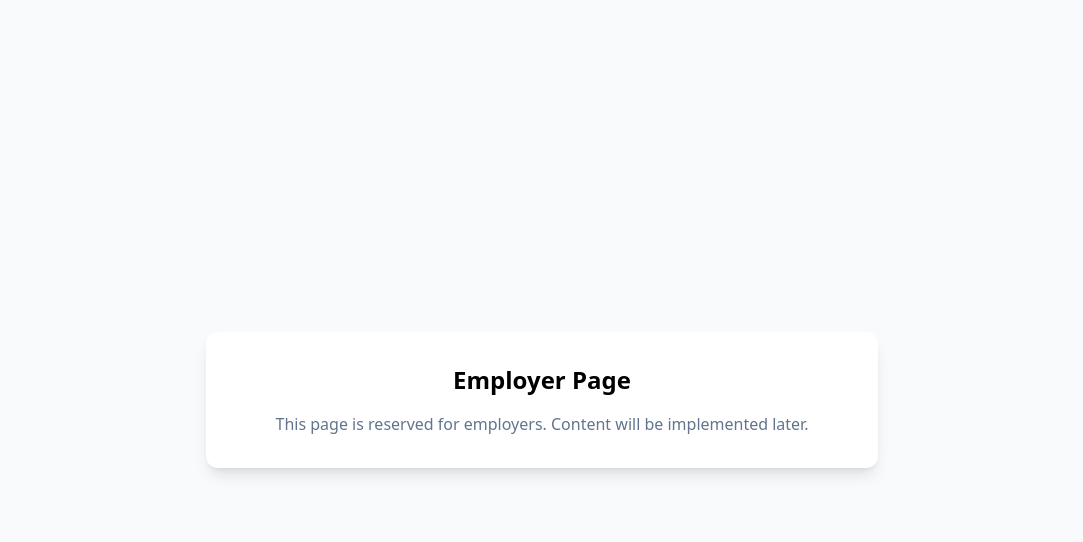
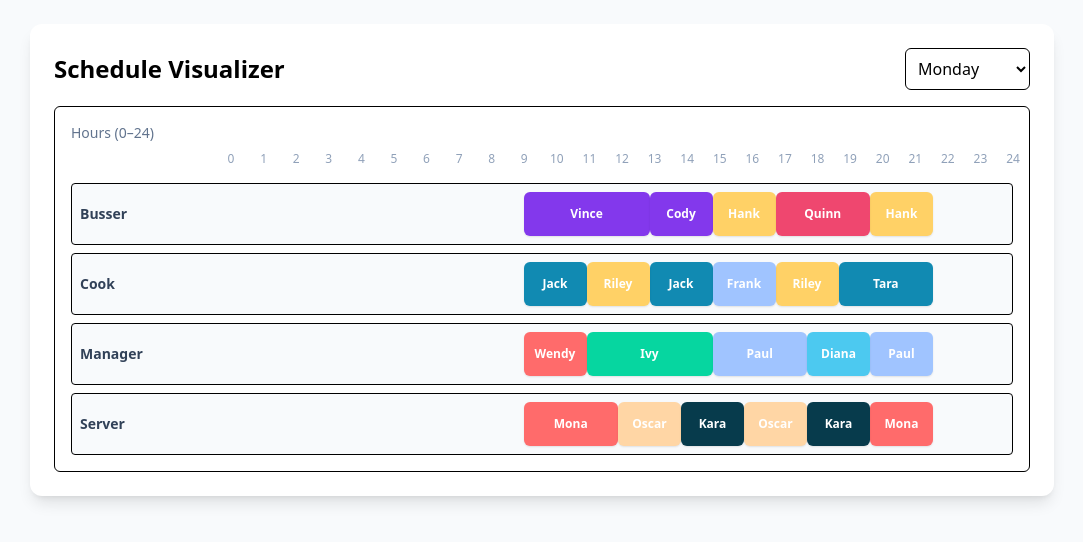
Before and after one commit to ManasijaBhargavan/AutoShift, a React (Vite) app: page /employer in a window 1280 px wide. Shown: the top 542 px of the page, without its empty margins (98-1181 px from the left). Built offline with nearby package versions, Linux system fonts and the light colour scheme.

Commit message:
basic employer

```diff
--- a/src/Employer.jsx
+++ b/src/Employer.jsx
@@ -1,11 +1,147 @@
-import React from 'react';
+import React, {useMemo, useState} from 'react';
+import scheduleData from '../schedule.json';
+
+const PALETTE = [
+  '#ef476f', '#ffd166', '#06d6a0', '#118ab2', '#073b4c', '#8338ec', '#ff6b6b', '#4cc9f0', '#ffd6a5', '#a0c4ff'
+];
+
+function buildShiftsForDay(day) {
+  const hours = (day && day.hours) || [];
+  const allShifts = [];
+
+  for (const entry of hours) {
+    if (!entry || typeof entry !== 'object') continue;
+    const h = parseInt((entry.time || '00:00').split(':')[0], 10);
+    const roles = entry.roles || {};
+    for (const role of Object.keys(roles)) {
+      const names = roles[role] || [];
+      for (const name of names) {
+        const existing = allShifts.find(s => s.name === name && s.role === role && s.end === h);
+        if (existing) existing.end = h + 1;
+        else allShifts.push({role, name, start: h, end: h + 1});
+      }
+    }
+  }
+
+  // group by role and create sub-lanes to avoid overlaps
+  const roles = Array.from(new Set(allShifts.map(s => s.role))).sort();
+  const finalRoles = [];
+  for (const role of roles) {
+    const roleShifts = allShifts.filter(s => s.role === role).sort((a,b) => a.start - b.start);
+
+    // Group shifts by employee name so discontinuous shifts stay together
+    const byName = {};
+    for (const s of roleShifts) {
+      if (!byName[s.name]) byName[s.name] = [];
+      byName[s.name].push({...s});
+    }
+
+    // Ensure each name's shifts are sorted (and contiguous hours were merged earlier)
+    for (const name of Object.keys(byName)) {
+      byName[name].sort((a,b) => a.start - b.start);
+    }
+
+    const subLanes = [];
+    // place each employee (all their shifts) into a single lane when possible
+    for (const name of Object.keys(byName)) {
+      const group = byName[name];
+      let placed = false;
+      for (const lane of subLanes) {
+        // check if ANY shift in group conflicts with ANY shift in lane
+        const conflict = group.some(g => lane.some(l => l.start < g.end && g.start < l.end));
+        if (!conflict) { lane.push(...group); placed = true; break; }
+      }
+      if (!placed) subLanes.push([...group]);
+    }
+
+    finalRoles.push({role, lanes: subLanes});
+  }
+
+  return finalRoles;
+}
 
 const Employer = () => {
+  const [dayIndex, setDayIndex] = useState(0);
+
+  const days = Array.isArray(scheduleData) ? scheduleData : [];
+
+  const allNames = useMemo(() => {
+    const s = new Set();
+    for (const d of days) {
+      for (const h of (d.hours||[])) {
+        for (const role of Object.keys(h.roles||{})) for (const n of h.roles[role]) s.add(n);
+      }
+    }
+    return Array.from(s).sort();
+  }, [days]);
+
+  const nameToColor = useMemo(() => {
+    const map = {};
+    allNames.forEach((n,i)=> map[n] = PALETTE[i % PALETTE.length]);
+    return map;
+  }, [allNames]);
+
+  const lanes = useMemo(() => {
+    const day = days[dayIndex] || {day: 'No data', hours: []};
+    return buildShiftsForDay(day);
+  }, [days, dayIndex]);
+
   return (
-    <div className="min-h-screen flex items-center justify-center bg-slate-50 p-6">
-      <div className="w-full max-w-2xl bg-white rounded-xl shadow-lg p-8 text-center">
-        <h1 className="text-2xl font-bold mb-4">Employer Page</h1>
-        <p className="text-slate-500">This page is reserved for employers. Content will be implemented later.</p>
+    <div className="min-h-screen flex items-start justify-center bg-slate-50 p-6">
+      <div className="w-full max-w-5xl bg-white rounded-xl shadow-lg p-6">
+        <div className="flex items-center justify-between mb-4">
+          <h1 className="text-2xl font-bold">Schedule Visualizer</h1>
+          <div>
+            <select value={dayIndex} onChange={e=>setDayIndex(Number(e.target.value))} className="border rounded-md p-2">
+              {days.map((d,i)=> <option key={d.day||i} value={i}>{d.day || `Day ${i+1}`}</option>)}
+            </select>
+          </div>
+        </div>
+
+        <div className="w-full overflow-auto border rounded-md p-4 bg-white">
+          <div className="mb-2 text-sm text-slate-500">Hours (0–24)</div>
+          <div className="relative w-full" style={{minWidth: '800px'}}>
+            {/* timeline ticks aligned to right content area */}
+            <div className="relative h-6">
+              <div style={{position:'absolute', left:'10rem', right:0, top:0, height:'100%'}}>
+                {Array.from({length:25}).map((_,i)=> (
+                  <div key={i} style={{position:'absolute', left:`${(i/24)*100}%`, transform:'translateX(-50%)', top:0}} className="text-xs text-slate-400">{i}</div>
+                ))}
+              </div>
+            </div>
+
+            <div className="mt-2 space-y-2">
+              {lanes.length === 0 && <div className="text-sm text-slate-500 p-4">No shifts for this day.</div>}
+              {lanes.map((roleObj, idx) => (
+                <div key={idx} className="flex border rounded bg-slate-50 p-2">
+                  <div className="w-40 pr-2 flex items-center text-sm font-semibold text-slate-700">{roleObj.role}</div>
+                  <div className="flex-1 pr-2">
+                    {roleObj.lanes.map((subLane, laneIdx) => {
+                      const laneHeight = 44;
+                      const isLast = laneIdx === roleObj.lanes.length - 1;
+                      return (
+                        <div key={laneIdx} style={{position:'relative', height:laneHeight, marginBottom: isLast ? 0 : 6}}>
+                          {subLane.map((s, j)=> {
+                            const dur = Math.max(0.5, s.end - s.start);
+                            const left = (s.start/24)*100;
+                            const width = (dur/24)*100;
+                            const bg = nameToColor[s.name] || '#999';
+                            return (
+                              <div key={j} title={`${s.name} (${s.start}:00-${s.end}:00)`}
+                                style={{position:'absolute', left:`${left}%`, width:`${width}%`, top:0, bottom:0, background:bg, color:'#fff', borderRadius:6, display:'flex', alignItems:'center', justifyContent:'center', fontWeight:600, fontSize:12, padding:'0 6px', boxShadow:'0 1px 2px rgba(0,0,0,0.1)'}}>
+                                {s.name}
+                              </div>
+                            );
+                          })}
+                        </div>
+                      );
+                    })}
+                  </div>
+                </div>
+              ))}
+            </div>
+          </div>
+        </div>
       </div>
     </div>
   );
```
